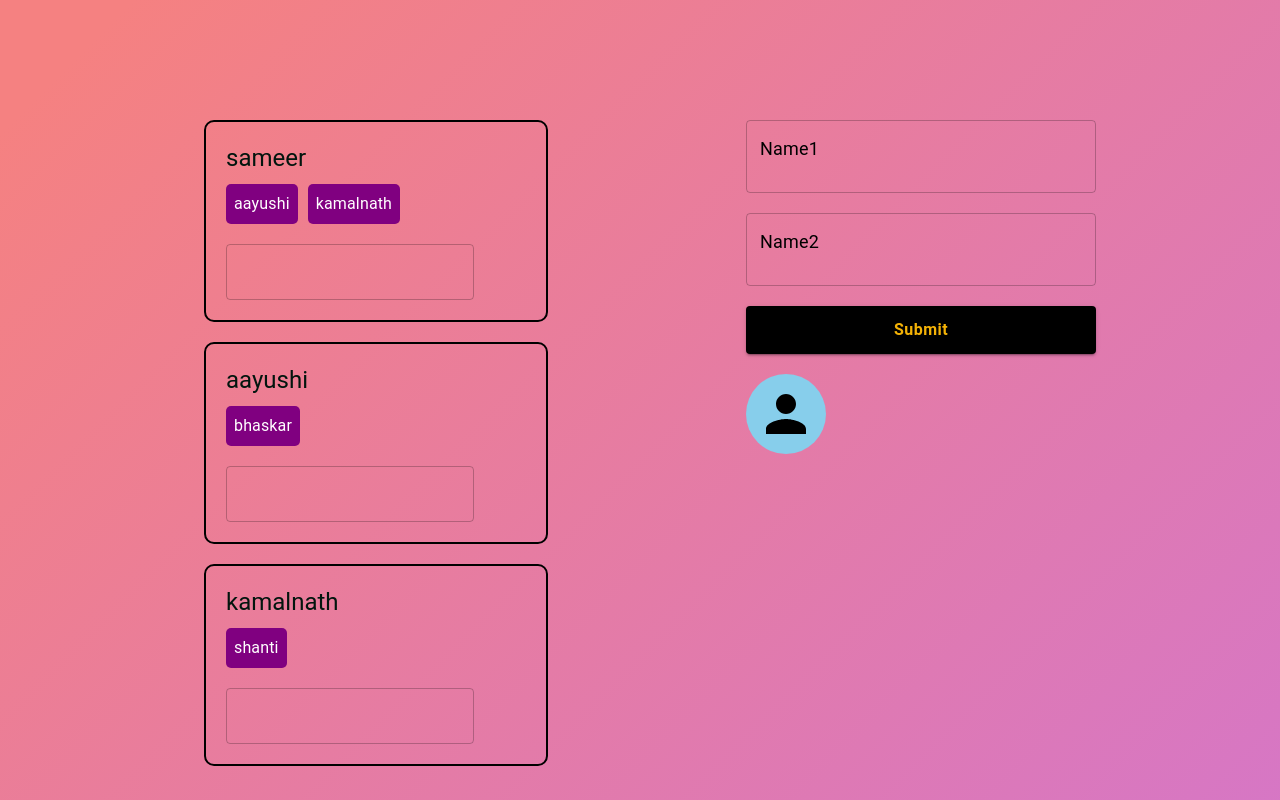
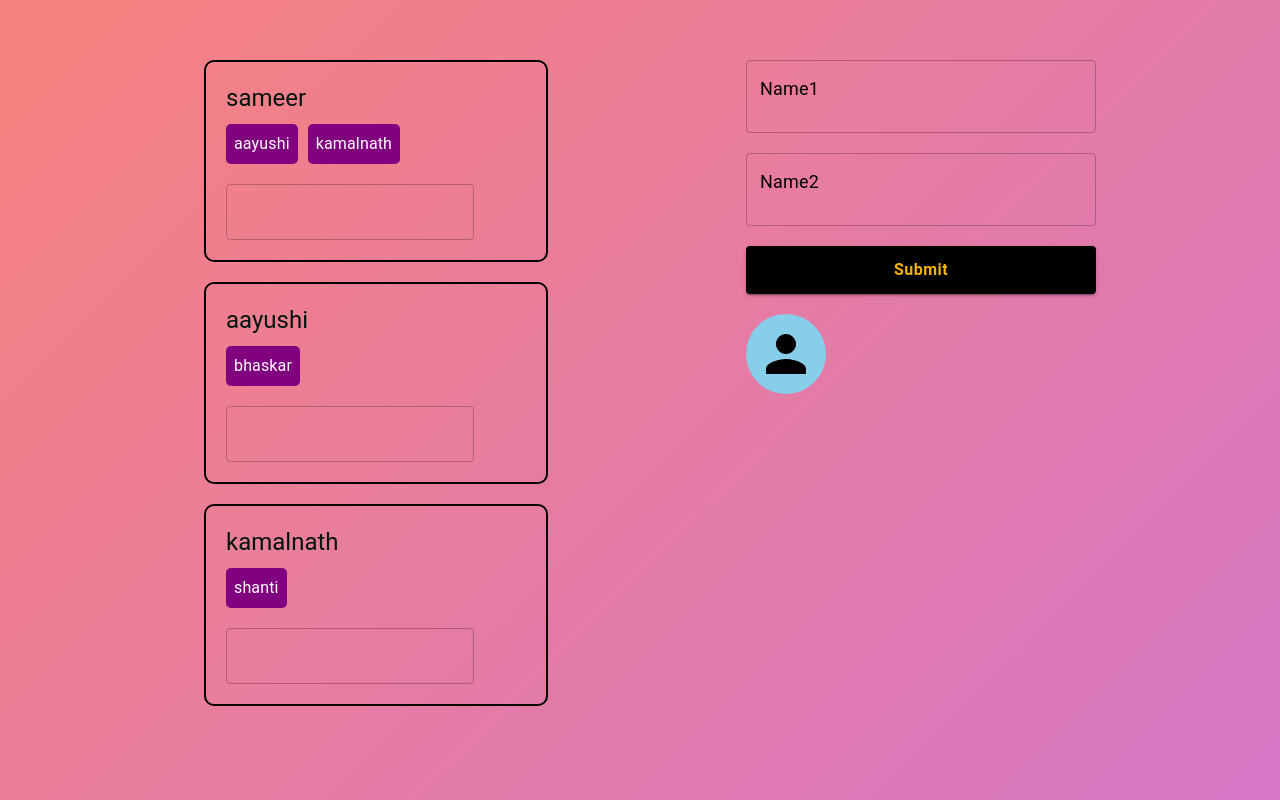
Before and after one commit to Gurjantrandahwa/degree_of_seperation, a React (Create React App) app: page / in a window 1280 px wide. Built offline with nearby package versions, Linux system fonts and the light colour scheme.

Commit message:
degree of separation implemented

```diff
--- a/src/App.css
+++ b/src/App.css
@@ -5,7 +5,7 @@
     height: 100vh;
     margin: auto;
     justify-content: center;
-    padding-top: 100px;
+    padding-top: 40px;
     gap: 50px;
     position: fixed;
     width: 100%;
--- a/src/App.js
+++ b/src/App.js
@@ -1,36 +1,11 @@
 import './App.css';
-import {useEffect, useState} from "react";
 import {
-    Box,
     Button,
-    TextField, Avatar, Typography,
+    TextField, Avatar,
 } from "@mui/material";
-
+import AddNames from "./Components/AddFriends/AddNames";
 
 function App() {
-    const [filterName, setFilterName] = useState([])
-    const [NameValue, setNameValue] = useState('')
-
-    const [connections, setConnections] = useState(
-        [
-            {
-                name: "sameer",
-                friends: ["aayushi", "kamalnath"]
-            },
-            {
-                name: "aayushi",
-                friends: ["bhaskar"]
-            },
-            {
-                name: "kamalnath",
-                friends: ["shanti"]
-            },
-            {
-                name: "shanti",
-                friends: ["bhaskar"]
-            }
-        ]
-    )
 
     function connectionsListToGraph(connections) {
         const graph = {}
@@ -62,96 +37,9 @@ function App() {
         return connectionPaths;
     }
 
-    useEffect(() => {
-        if (NameValue) {
-            const keyword = NameValue;
-            if (keyword !== NameValue) {
-                const results = connections.filter((user) => {
-                    return user.friends.toLowerCase().includes(keyword.toLowerCase());
-                });
-                setFilterName(results)
-            } else {
-                setFilterName([]);
-            }
-        }
-    }, [NameValue])
-
     return <div className={"wrapper"}>
-        <div className={"names-wrapper"}>
-            {
-                connections.map((value, index) => {
-                    return <Box key={index}
-                                sx={{
-                                    maxWidth: 300,
-                                    borderRadius: "10px",
-                                    border: "2px solid black",
-                                    padding: "20px",
-                                    margin: "20px"
-                                }}>
-
-                        <Typography variant={"h5"} className={"main-name"}>
-                            {value.name}
-                        </Typography>
-
-                        <div className={"friends-names"}>
-                            {value.friends.map((value1, index1) => {
-                                return <Box
-                                    key={index1}
-                                    sx={{
-                                        p: 1,
-                                        bgcolor: "purple",
-                                        color: "white",
-                                        borderRadius: "5px",
-
-                                    }}>
-
-                                    <Typography>
-                                        {value1}
-                                    </Typography>
-                                </Box>
-                            })}
-                        </div>
-                        <TextField
-                            variant={"outlined"}
-                            type={"search"}
-                            value={NameValue}
-                            onChange={(event => {
-                                setNameValue(event.target.value)
-                            })}
-                        />
-
-                        {filterName.map((value3, index3) => {
-                            return <div key={index3}>
-                                <Typography variant={"h5"}>
-                                    {value3.friends}
-                                </Typography>
-                                <Button
-                                    onClick={() => {
-                                        setConnections([
-                                            ...connections,
-                                            {
-                                                ...value3,
-
-                                            }
-                                        ])
-                                        setFilterName([])
-                                        setNameValue("")
-                                    }}
-                                >
-                                    Add Name
-                                </Button>
-
-                            </div>
-
-                        })}
-                    </Box>
-                })
-            }
-
-
-        </div>
+     <AddNames/>
         <div className={"connections"}>
-
             <div>
                 <TextField
                     onChange={(e) => {
--- /dev/null
+++ b/src/Components/AddFriends/AddNames.js
@@ -0,0 +1,114 @@
+
+import {useEffect, useState} from "react";
+import {
+    Box,
+    Button,
+    TextField,  Typography,
+} from "@mui/material";
+export default function AddNames() {
+    const [filterName, setFilterName] = useState([])
+    const [NameValue, setNameValue] = useState('')
+    const [connections, setConnections] = useState(
+        [
+            {
+                name: "sameer",
+                friends: ["aayushi", "kamalnath"]
+            },
+            {
+                name: "aayushi",
+                friends: ["bhaskar"]
+            },
+            {
+                name: "kamalnath",
+                friends: ["shanti"]
+            },
+            {
+                name: "shanti",
+                friends: ["bhaskar"]
+            }
+        ]
+    )
+    useEffect(() => {
+        if (NameValue) {
+            const keyword = NameValue;
+            if (keyword !== NameValue) {
+                const results = connections.filter((user) => {
+                    return user.friends.toLowerCase().includes(keyword.toLowerCase())||
+                        user.name.toLowerCase().includes(keyword.toLowerCase());
+                });
+                setFilterName(results)
+            } else {
+                setFilterName([]);
+            }
+        }
+    }, [NameValue])
+
+    return    <div className={"names-wrapper"}>
+            {
+                connections.map((value, index) => {
+                    return <Box key={index}
+                                sx={{
+                                    maxWidth: 300,
+                                    borderRadius: "10px",
+                                    border: "2px solid black",
+                                    padding: "20px",
+                                    margin: "20px"
+                                }}>
+
+                        <Typography variant={"h5"} className={"main-name"}>
+                            {value.name}
+                        </Typography>
+
+                        <div className={"friends-names"}>
+                            {value.friends.map((value1, index1) => {
+                                return <Box
+                                    key={index1}
+                                    sx={{
+                                        p: 1,
+                                        bgcolor: "purple",
+                                        color: "white",
+                                        borderRadius: "5px",
+
+                                    }}>
+
+                                    <Typography>
+                                        {value1}
+                                    </Typography>
+                                </Box>
+                            })}
+                        </div>
+                        <TextField
+                            variant={"outlined"}
+                            type={"search"}
+                            value={NameValue}
+                            onChange={(event => {
+                                setNameValue(event.target.value)
+                            })}
+                        />
+
+                        {filterName.map((value, index) => {
+                            return <div key={index}>
+                                <Typography variant={"h5"}>
+                                    {value.friends}
+                                </Typography>
+                                <Button
+                                    onClick={() => {
+                                        setConnections([
+                                            ...connections,
+                                            {
+                                                ...value,
+                                            }
+                                        ])
+                                        setFilterName([])
+                                        setNameValue("")
+                                    }}
+                                >
+                                    Add Name
+                                </Button>
+                            </div>
+                        })}
+                    </Box>
+                })
+            }
+    </div>
+}
```
